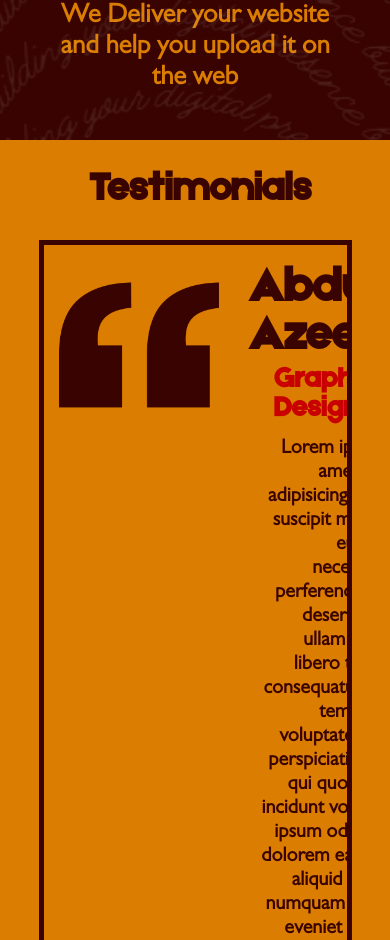
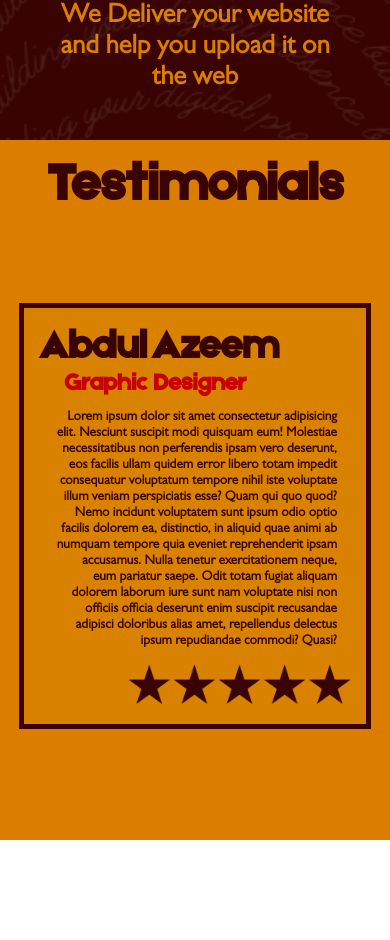
Before and after one commit to izaankhan0/websters2, a React (Vite) app: page / in a window 390 px wide. Shown: the part 5957-6897 px from the top of the page. After the commit the page ends 6797 px from the top, so only its background shows below. Built offline with nearby package versions, Linux system fonts and the light colour scheme.

Commit message:
styled testimonials section

```diff
--- a/src/components/reviews.jsx
+++ b/src/components/reviews.jsx
@@ -1,10 +1,14 @@
 import React, { useState } from 'react';
 import Review from "./review"
 import '../styles/reviews.css'
+import Scroll from "../../public/assets/media/bg-scroll-black.png";
 
 
 function reviews(){
     return <div className="reviews" id="reviews">
+        <img src={Scroll} className="absolute abs-7" alt="" />
+        <img src={Scroll} className="absolute abs-8" alt="" />
+
         <h1>Testimonials</h1>
         <div className="review-box">
             <Review name="Abdul Azeem" position="Graphic Designer" text="Lorem ipsum dolor sit amet consectetur adipisicing elit. Nesciunt suscipit modi quisquam eum! Molestiae necessitatibus non perferendis ipsam vero deserunt, eos facilis ullam quidem error libero totam impedit consequatur voluptatum tempore nihil iste voluptate illum veniam perspiciatis esse? Quam qui quo quod? Nemo incidunt voluptatem sunt ipsum odio optio facilis dolorem ea, distinctio, in aliquid quae animi ab numquam tempore quia eveniet reprehenderit ipsam accusamus. Nulla tenetur exercitationem neque, eum pariatur saepe. Odit totam fugiat aliquam dolorem laborum iure sunt nam voluptate nisi non officiis officia deserunt enim suscipit recusandae adipisci doloribus alias amet, repellendus delectus ipsum repudiandae commodi? Quasi?"/>
--- a/src/styles/review.css
+++ b/src/styles/review.css
@@ -6,6 +6,9 @@
     border: solid 5px #380300;
     width: 70%;
     padding: 20px 15px;
+    z-index: 90;
+    background: rgba(197, 177, 0, 0.1);
+
 }
 .review > img{
     height: 160px;
@@ -44,3 +47,37 @@
     height: 40px;
     align-self: flex-end;
 }
+
+@media (max-width:950px) {
+    .review{
+        width: 90%;
+    }
+    .right > p{
+        font-size: 12pt;
+    }
+    .reviews > img{
+        display: none;
+    }
+}
+@media (max-width:600px) {
+    .review{
+        width: 90%;
+    }
+    .right > h2{
+        font-size: 2.5rem;
+    }
+    .right > h3{
+        font-size: 1.5rem;
+    }
+    .right > p{
+        font-size: 10pt;
+    }
+}
+@media (max-width:500px) {
+    .review > img{
+        display: none;
+    }
+    .review{
+        width: 80%;
+    }
+}
--- a/src/styles/reviews.css
+++ b/src/styles/reviews.css
@@ -1,8 +1,62 @@
 .reviews{
-    height: 800px;
+    min-height: 700px;
     background-color: #da7d00;
+    position: relative;
+    overflow: hidden;
 }
 .review-box{
     display: flex;
     justify-content: center;
 }
+.reviews > h1{
+    margin-bottom: 60px;
+    padding-top: 20px;
+    z-index: 90;
+    position: relative;
+}
+@media (max-width:700px) {
+    .reviews > h1{
+        font-size: 40pt !important;
+        margin-left: 0px !important;
+    }
+}
+
+.reviews > .absolute {
+    height: 180% !important;
+    position: absolute;
+    left: 0px;
+    top: -280px;
+    opacity: 0.15;
+    z-index: 10 !important;
+  }
+
+  .abs-7 {
+    animation: scrollImages 20s linear infinite;
+  }
+
+  .abs-8 {
+    animation: scrollImages2 20s linear infinite;
+  }
+
+  @keyframes scrollImages {
+    0% {
+      transform: translateX(0);
+    }
+    100% {
+      transform: translateX(101%); /* Move left by 50% (one image width) */
+    }
+  }
+
+  @keyframes scrollImages2 {
+    0% {
+      transform: translateX(-99%);
+    }
+    100% {
+      transform: translateX(0); /* Move left by 50% (one image width) */
+    }
+  }
+
+  Review{
+    z-index: 90 !important;
+    position: relative;
+  }
```
